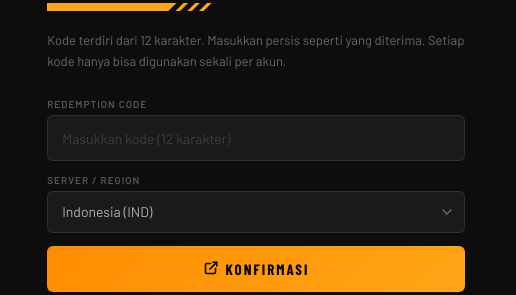
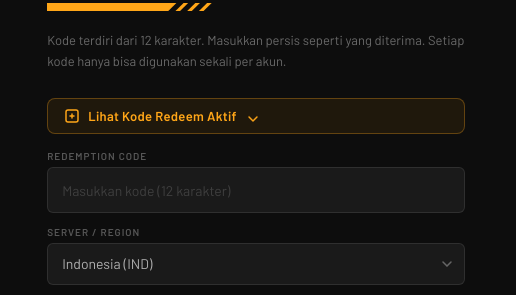
Before and after one commit to Kztutorial99/FreeFireEvent, a website: page coderedem.html in a window 1280 px wide. Shown: the part 224-519 px from the top of the page, 764-1280 px from the left. Drawn offline with nearby package versions, Linux system fonts and the light colour scheme; a web font is replaced by a local one.

Commit message:
feat: add goto Kode Redeem Aktif button on coderedem page

```diff
--- a/coderedem.html
+++ b/coderedem.html
@@ -161,6 +161,20 @@
       border-bottom:1px solid rgba(255,255,255,0.04);
       padding:clamp(20px,3vw,40px) clamp(16px,4vw,48px);
     }
+    .rp-goto-codes{
+      display:inline-flex;align-items:center;gap:8px;
+      margin-bottom:16px;
+      padding:9px 16px;border-radius:8px;
+      background:rgba(255,166,24,0.08);
+      border:1px solid rgba(255,166,24,0.3);
+      color:#ffa618;font-size:13px;font-weight:600;letter-spacing:0.3px;
+      text-decoration:none;cursor:pointer;
+      transition:background 0.2s,border-color 0.2s,transform 0.15s;
+    }
+    .rp-goto-codes:hover{background:rgba(255,166,24,0.15);border-color:rgba(255,166,24,0.55);transform:translateY(-1px)}
+    .rp-goto-codes svg{width:16px;height:16px;flex-shrink:0}
+    .rp-goto-arrow{animation:bounce-down 1.4s ease-in-out infinite}
+    @keyframes bounce-down{0%,100%{transform:translateY(0)}50%{transform:translateY(3px)}}
     .rp-section-head{margin-bottom:18px}
     .rp-section-title{
       font-family:'Barlow Condensed',sans-serif;
@@ -605,6 +619,12 @@
 
         <p class="rp-subhead">Kode terdiri dari 12 karakter. Masukkan persis seperti yang diterima. Setiap kode hanya bisa digunakan sekali per akun.</p>
 
+        <a href="#kode-aktif" class="rp-goto-codes">
+          <svg viewBox="0 0 24 24" fill="none" stroke="currentColor" stroke-width="2.2" stroke-linecap="round" stroke-linejoin="round"><rect x="3" y="3" width="18" height="18" rx="3"/><line x1="9" y1="12" x2="15" y2="12"/><line x1="12" y1="9" x2="12" y2="15"/></svg>
+          Lihat Kode Redeem Aktif
+          <svg class="rp-goto-arrow" viewBox="0 0 24 24" fill="none" stroke="currentColor" stroke-width="2.2" stroke-linecap="round" stroke-linejoin="round"><polyline points="6 9 12 15 18 9"/></svg>
+        </a>
+
         <form id="rp-form" onsubmit="handleSubmit(event)">
 
           <div class="rp-form-group">
@@ -686,7 +706,7 @@
   </div>
 
   <!-- CODE LIST SECTION -->
-  <div class="rp-codes-section">
+  <div class="rp-codes-section" id="kode-aktif">
     <div class="rp-section-head">
       <div class="rp-section-title">Kode Redeem Aktif</div>
       <div class="rp-section-sub">Kode eksklusif Fire Kickoff 2026 — login untuk melihat dan menyalin</div>
```
